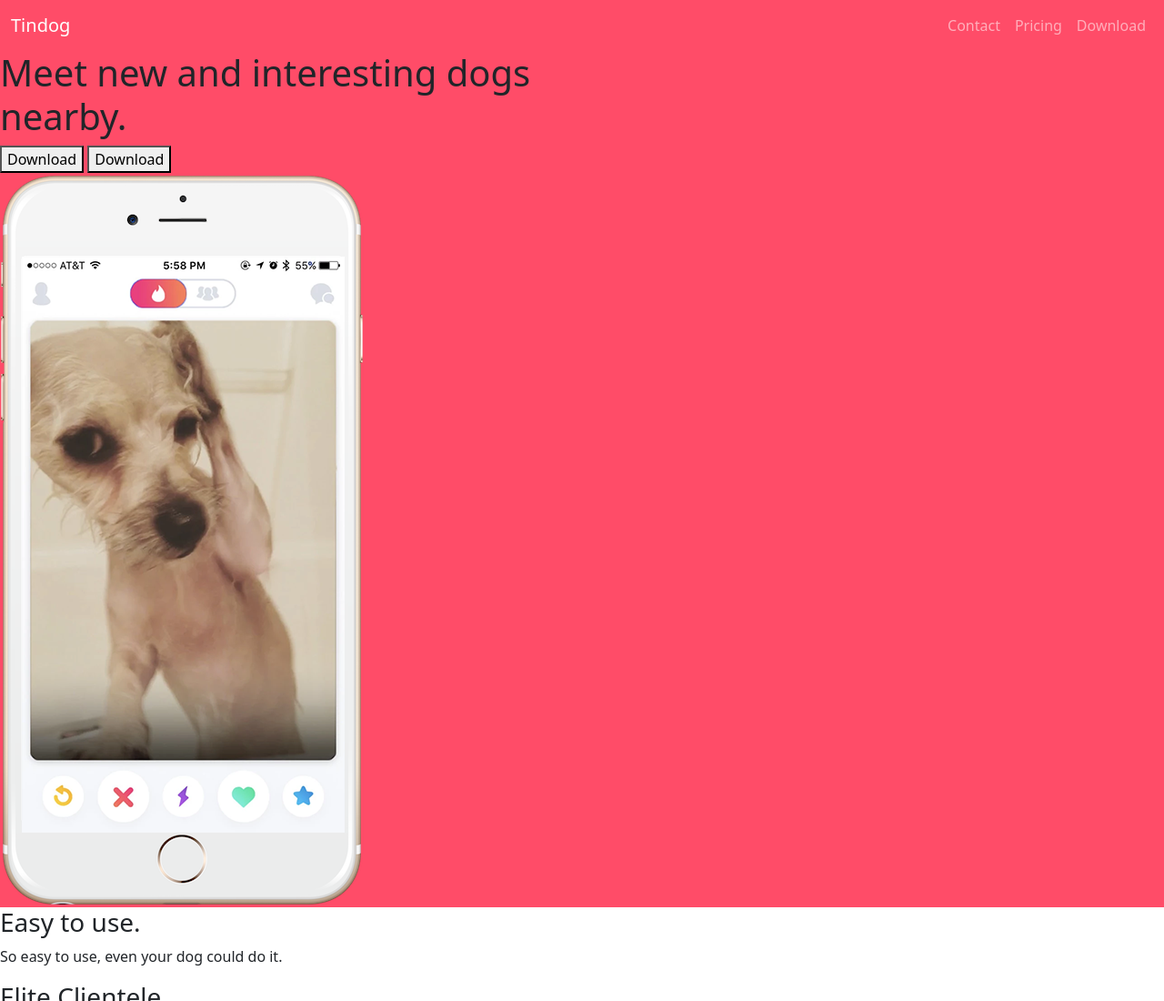
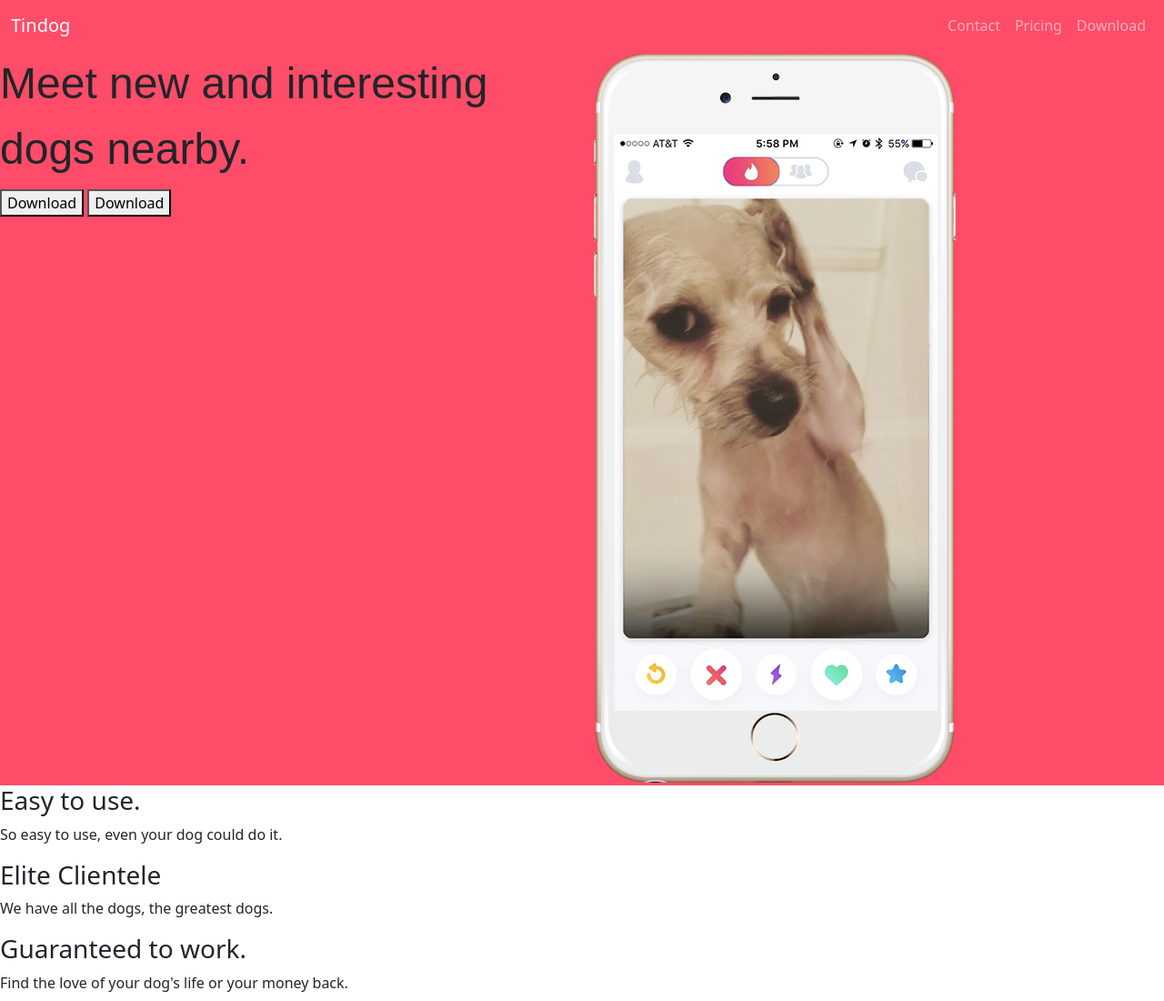
Before and after one commit to lenargasimov/tindog, a plain HTML site: page index.html in a window 1280 px wide. Shown: the top 1100 px of the page at 91% size. Drawn offline with nearby package versions, Linux system fonts and the light colour scheme.

Commit message:
feat: added font-style Montserrat, Ubuntu

```diff
--- a/css/styles.css
+++ b/css/styles.css
@@ -1,3 +1,9 @@
 #title {
   background-color: #ff4c68;
 }
+
+h1 {
+  font-family: 'Montserrat-Black', sans-serif;
+  font-size: 3rem;
+  line-height: 1.5;
+}
--- a/index.html
+++ b/index.html
@@ -4,6 +4,11 @@
 <head>
   <meta charset="utf-8">
   <title>TinDog</title>
+
+  <link rel="preconnect" href="https://fonts.googleapis.com">
+  <link rel="preconnect" href="https://fonts.gstatic.com" crossorigin>
+  <link href="https://fonts.googleapis.com/css2?family=Montserrat&family=Ubuntu&display=swap" rel="stylesheet">
+
   <link href="https://cdn.jsdelivr.net/npm/bootstrap@5.1.3/dist/css/bootstrap.min.css" rel="stylesheet" integrity="sha384-1BmE4kWBq78iYhFldvKuhfTAU6auU8tT94WrHftjDbrCEXSU1oBoqyl2QvZ6jIW3" crossorigin="anonymous">
   <link rel="stylesheet" href="css/styles.css">
 </head>
@@ -46,7 +51,7 @@
         <button type="button">Download</button>
       </div>
 
-      <div>
+      <div class="col-lg-6">
         <img src="images/iphone6.png" alt="iphone-mockup">
       </div>
     </div>
```
